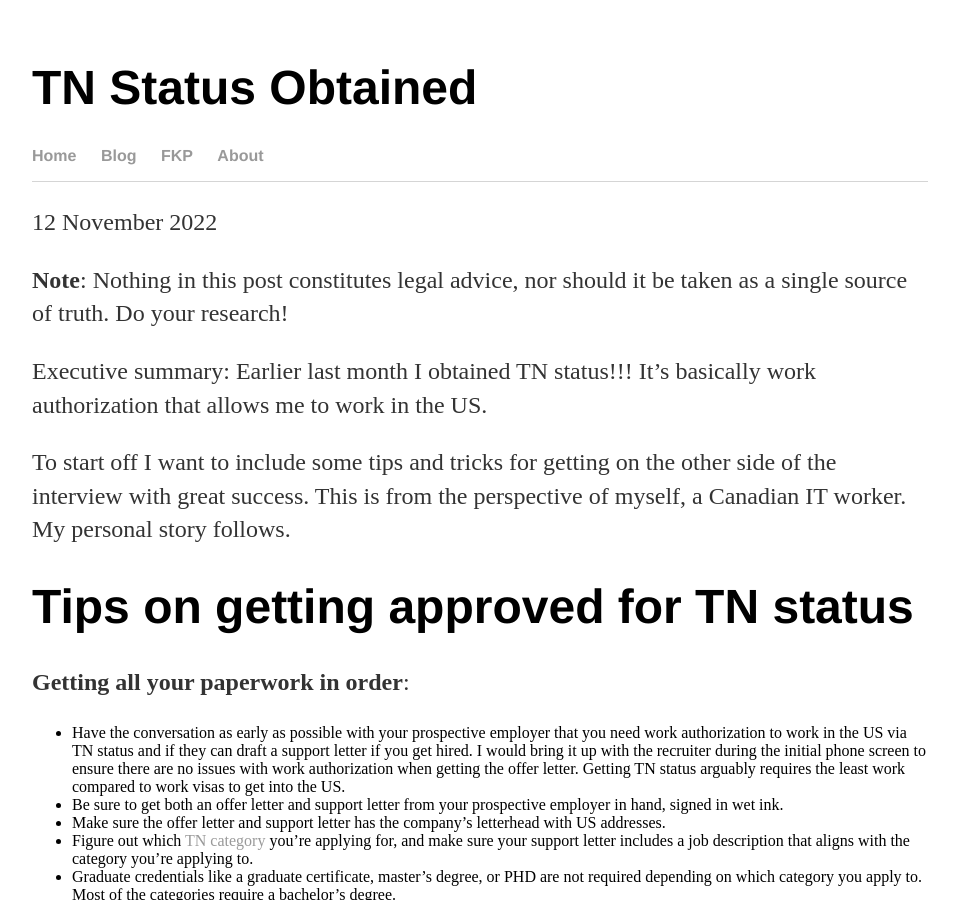
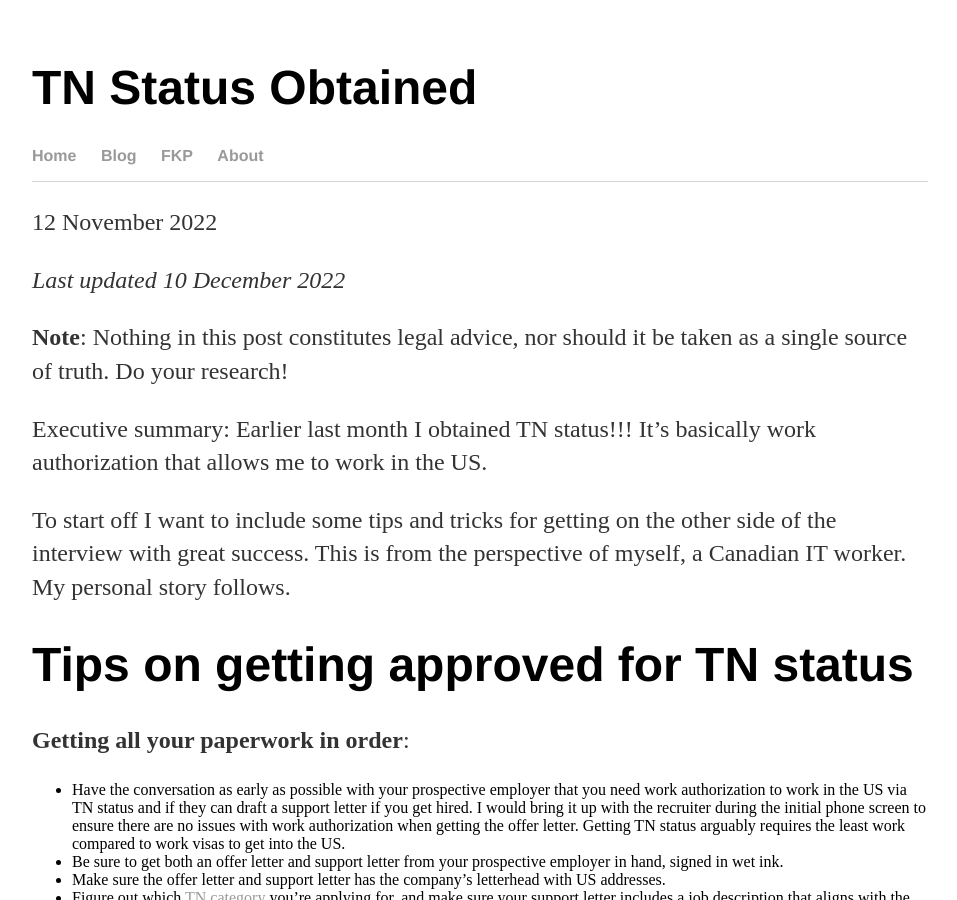
Before and after one commit to sle3man/sle3man.github.io, a Jekyll site: the page built from _posts/2022-11-12-TN-Obtained.md, in a window 1280 px wide and 900 px high. Shown: the whole window, without its empty margins (160-1117 px from the left). Built offline with Jekyll 4.4.1, drawn with Linux system fonts in a browser that asks for light colours.

Commit message:
Add last updated date, previous PR was to add category explanation

```diff
--- a/_posts/2022-11-12-TN-Obtained.md
+++ b/_posts/2022-11-12-TN-Obtained.md
@@ -3,6 +3,8 @@ layout: post
 title: TN Status Obtained
 date: 2022-11-12 7:36
 ---
+
+*Last updated 10 December 2022*
 
 **Note**: Nothing in this post constitutes legal advice, nor should it be taken as a single source of truth. Do your research!
 
```
